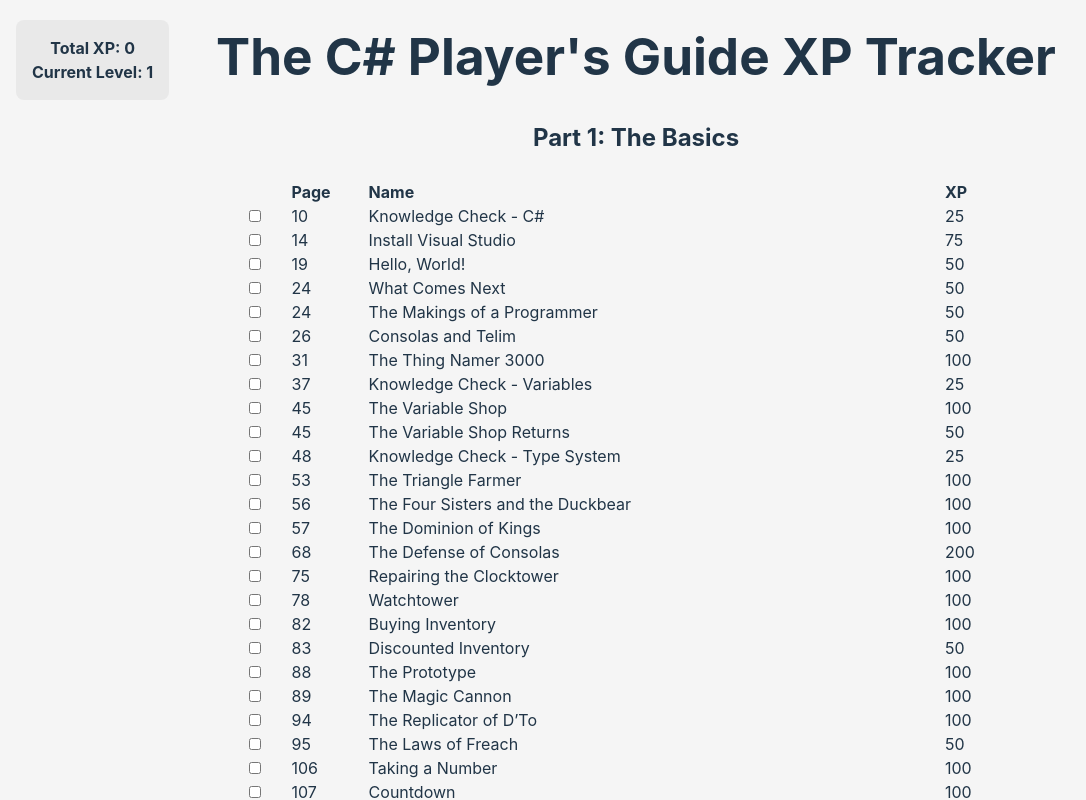
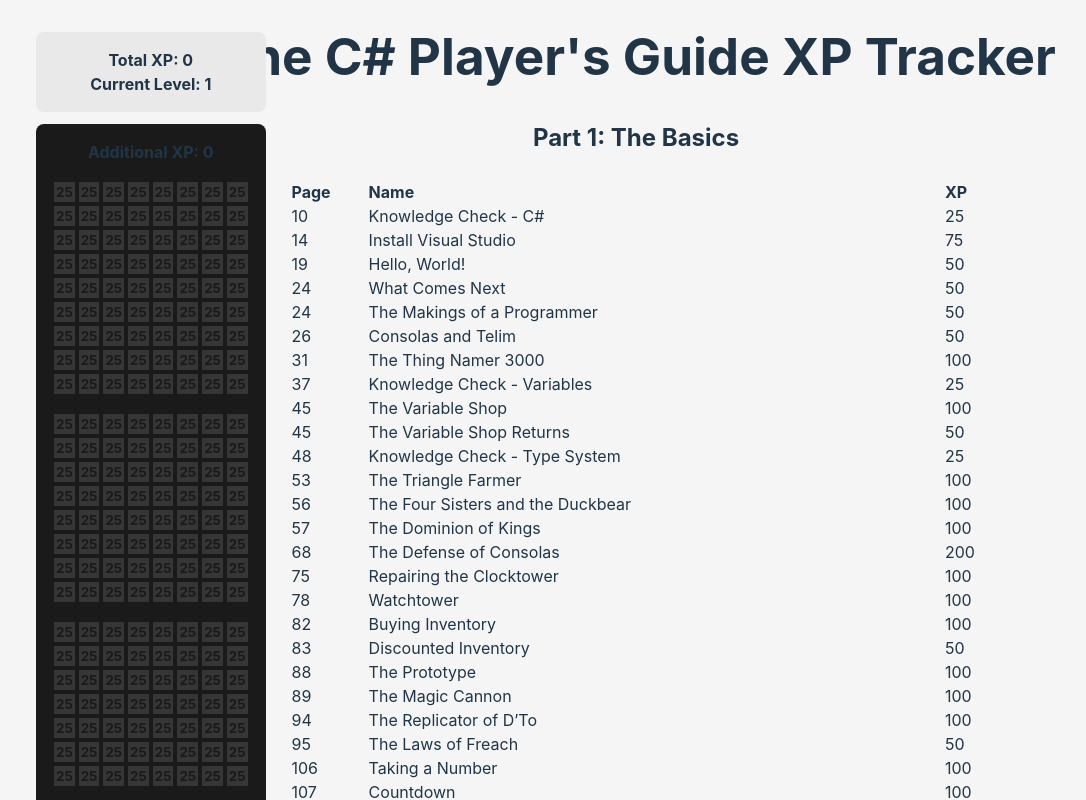
Before and after one commit to JohnMcCormick/xp-tracker, a React (Vite) app: page / in a window 1280 px wide. Shown: the top 800 px of the page, without its empty margins (4-1090 px from the left). Built offline with nearby package versions, Linux system fonts and the light colour scheme.

Commit message:
Initial layout of xp table

```diff
--- a/src/App.css
+++ b/src/App.css
@@ -11,15 +11,39 @@
   flex-direction: column;
 }
 
-.summary {
-  position: fixed;
+.summary-wrapper {
+  position: absolute;
   font-weight: bold;
-  padding: 2vh;
   margin: 2.5vh 2.5vh 0 2.5vh;
-  background-color: #1a1a1a;
-  border-radius: 1vh;
   top: 0;
   left: 0;
+}
+
+.summary, .xp-table {
+  padding: 2vh;
+  background-color: #1a1a1a;
+  margin: 1.5vh 2.5vh 0 2.5vh;
+  border-radius: 1vh;
+}
+
+.xp-table-row {
+  display: grid;
+  grid-auto-flow: column;
+}
+
+.xp-table-level {
+  padding-top: 1rem;
+}
+
+.xp-table-cell {
+  background-color: #363636;
+  color: #1a1a1a;
+  font-size: smaller;
+  margin: .125rem;
+  aspect-ratio: 1;
+  height: 1rem;
+  line-height: 1.25;
+  padding: 0.125rem;
 }
 
 @media (prefers-color-scheme: light) {
@@ -29,10 +53,19 @@
 }
 
 @media screen and (max-width: 1250px) {
-  .summary {
+  .summary-wrapper {
     position: relative;
     left: auto;
   }
+
+  .xp-table {
+    display: none;
+  }
+}
+
+.summary-table {
+  background-color: #1a1a1a;
+  padding: 2vh;
 }
 
 .main-title {
--- a/src/components/Summary.jsx
+++ b/src/components/Summary.jsx
@@ -13,11 +13,26 @@
   return currentLevel;
 }
 
+const SummaryTable = () => {
+  return new Array(9).fill().map((_, i) => <SummaryLevel rows={9 - i} />)
+}
+
+const SummaryLevel = ({ rows }) => {
+  return (<div className='xp-table-level'>{new Array(rows).fill().map(() => <div className='xp-table-row'>{(new Array(8)).fill().map(() => <div className='xp-table-cell'>25</div>)}</div>)}</div>)
+}
+
 export default ({ totalXP }) => {
+  const currentLevel = getCurrentLevel(totalXP)
   return (
-    <div className='summary'>
-      <div>Total XP: {totalXP}</div>
-      <div>Current Level: {getCurrentLevel(totalXP)}</div>
+    <div className="summary-wrapper">
+      <div className='summary'>
+        <div>Total XP: {totalXP}</div>
+        <div>Current Level: {currentLevel}</div>
+      </div>
+      <div className='xp-table'>
+        <span>Additional XP: 0</span>
+        <SummaryTable />
+      </div>
     </div>
   )
 }
```
